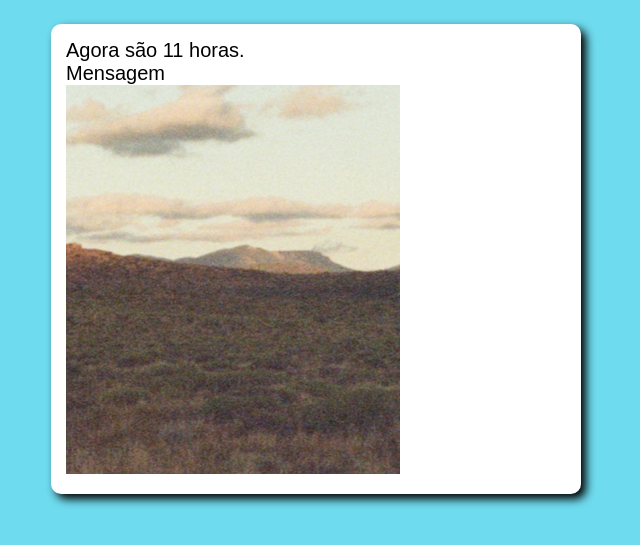
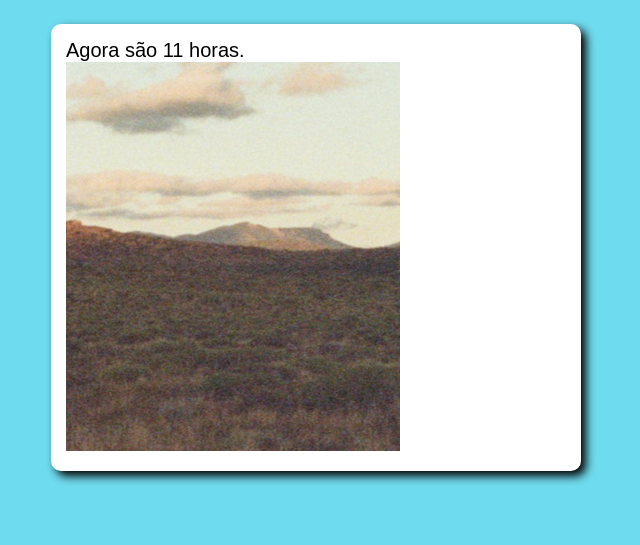
Before and after one commit to Eliarito/08-js-dom-condicoes, a plain HTML site: page index.html in a window 1280 px wide. Shown: the part 75-620 px from the top of the page, without its empty margins (324-964 px from the left). Drawn offline with Linux system fonts and the light colour scheme.

Commit message:
Atualização 1.7

```diff
--- a/index.html
+++ b/index.html
@@ -13,7 +13,6 @@
   </header>
   <section>
     <div id="msg"></div>
-      Mensagem
     </div>
     <div id="foto">
       <img id="imagem" src="fotomanha.jpg" alt="Foto do dia">
```
